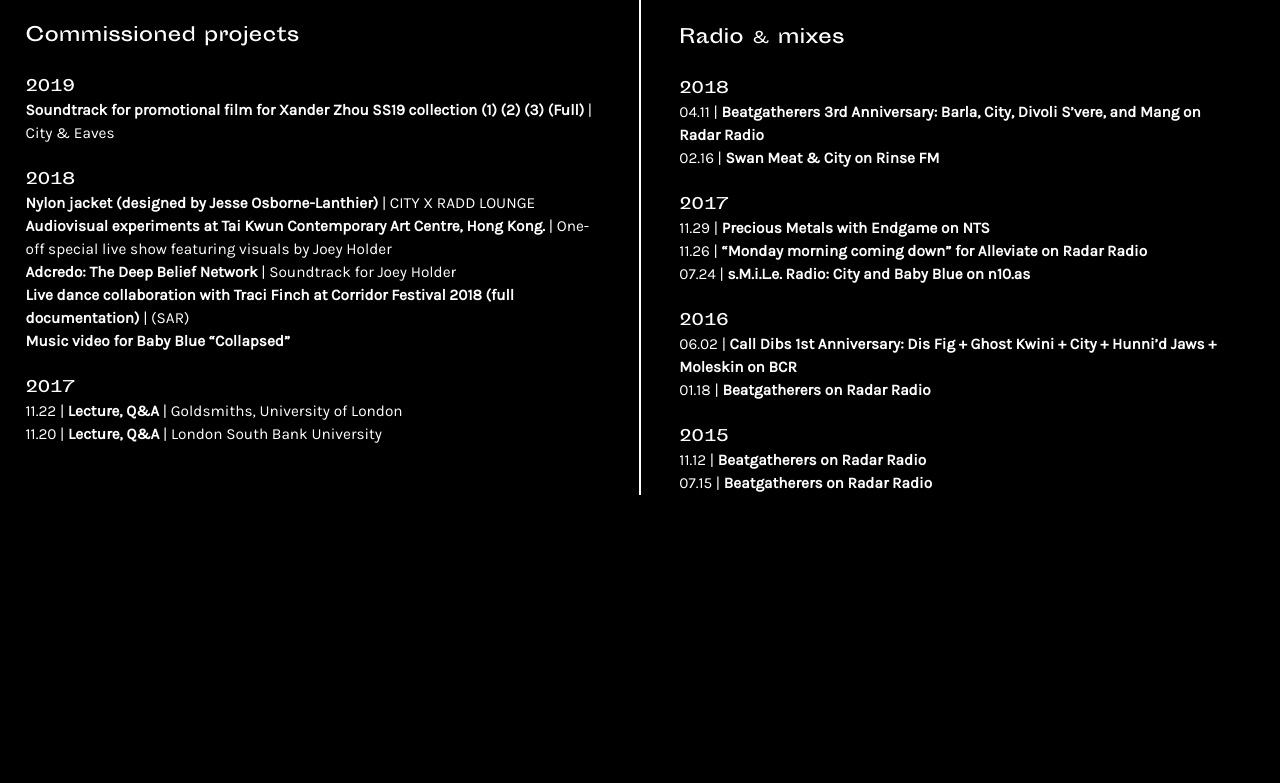
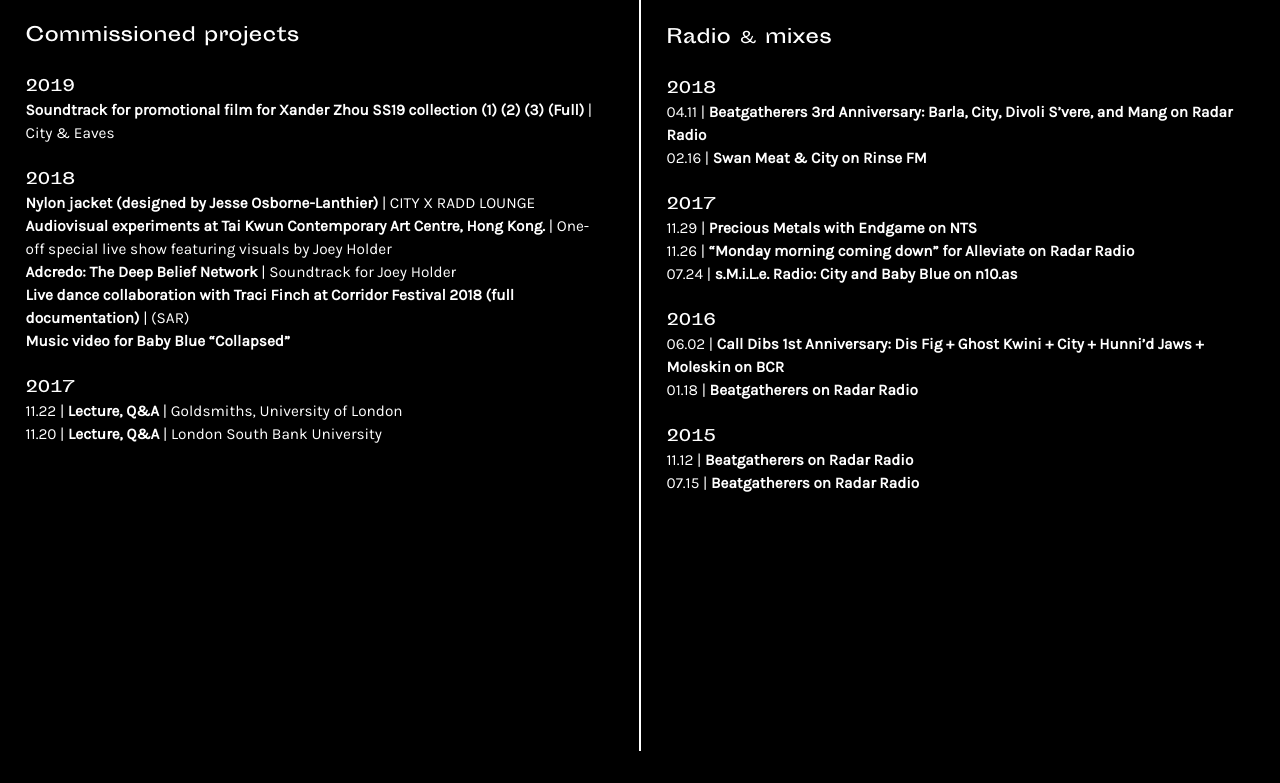
Before and after one commit to corayiu/citymusic33_blk, a website: page public/work.html in a window 1280 px wide. Shown: the part 73-856 px from the top of the page. Before the commit the page ends 800 px from the top, so only its background shows below. Drawn offline with nearby package versions, Linux system fonts and the light colour scheme.

Commit message:
container height

```diff
--- a/public/style.css
+++ b/public/style.css
@@ -116,6 +116,7 @@
 	flex:1;
 	order:1;
 	border-right: 2px solid #fff;
+	height: 95vh;
 
 }
 
@@ -206,8 +207,7 @@
 }
 
 .work {
-		margin-top:5%;
-   padding: 0 6% 0 4%;
+   padding: 5% 6% 0 4%;
 	line-height:1.5;
 	color:#fff;
 	height:100%;
@@ -223,8 +223,7 @@
 }
 
 .radio {
-		margin-top:5%;
-   padding: 0 6% 0 6%;
+   padding: 5% 6% 0 4%;
 	line-height:1.5;
 	color:#fff;
 	font-family:'Karla', sans-serif;
```
Also changed, not shown: 1 other file.
